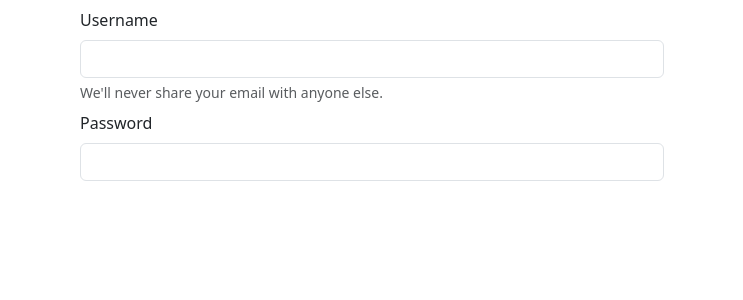
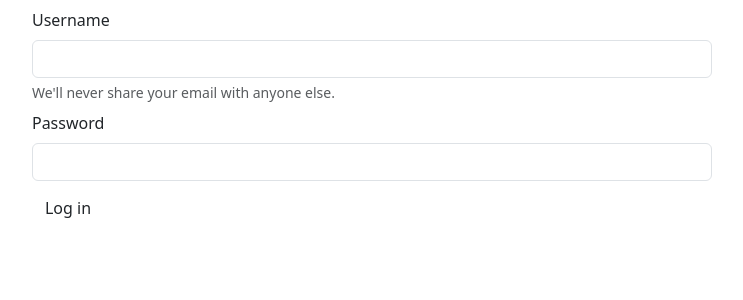
Before and after one commit to MarkRyuo/SalesInventory-SIMS-, a React (Vite) app in the folder client/: page / in a window 1280 px wide. Shown: the top 300 px of the page, without its empty margins (268-1011 px from the left). Built offline with nearby package versions, Linux system fonts and the light colour scheme.

Commit message:
Subject: Body

```diff
--- a/client/src/App.tsx
+++ b/client/src/App.tsx
@@ -32,6 +32,10 @@ function App() {
                       <input type="password" className="password form-control"/>
                     </div>
                 </div>
+
+                <div className="col">
+                  <button type="button" className="btn button-primary" onClick={() => {}}>Log in</button>
+                </div>
               </div> {/* end row */}
           </form> {/* end container-lg*/}
       </div>
```
